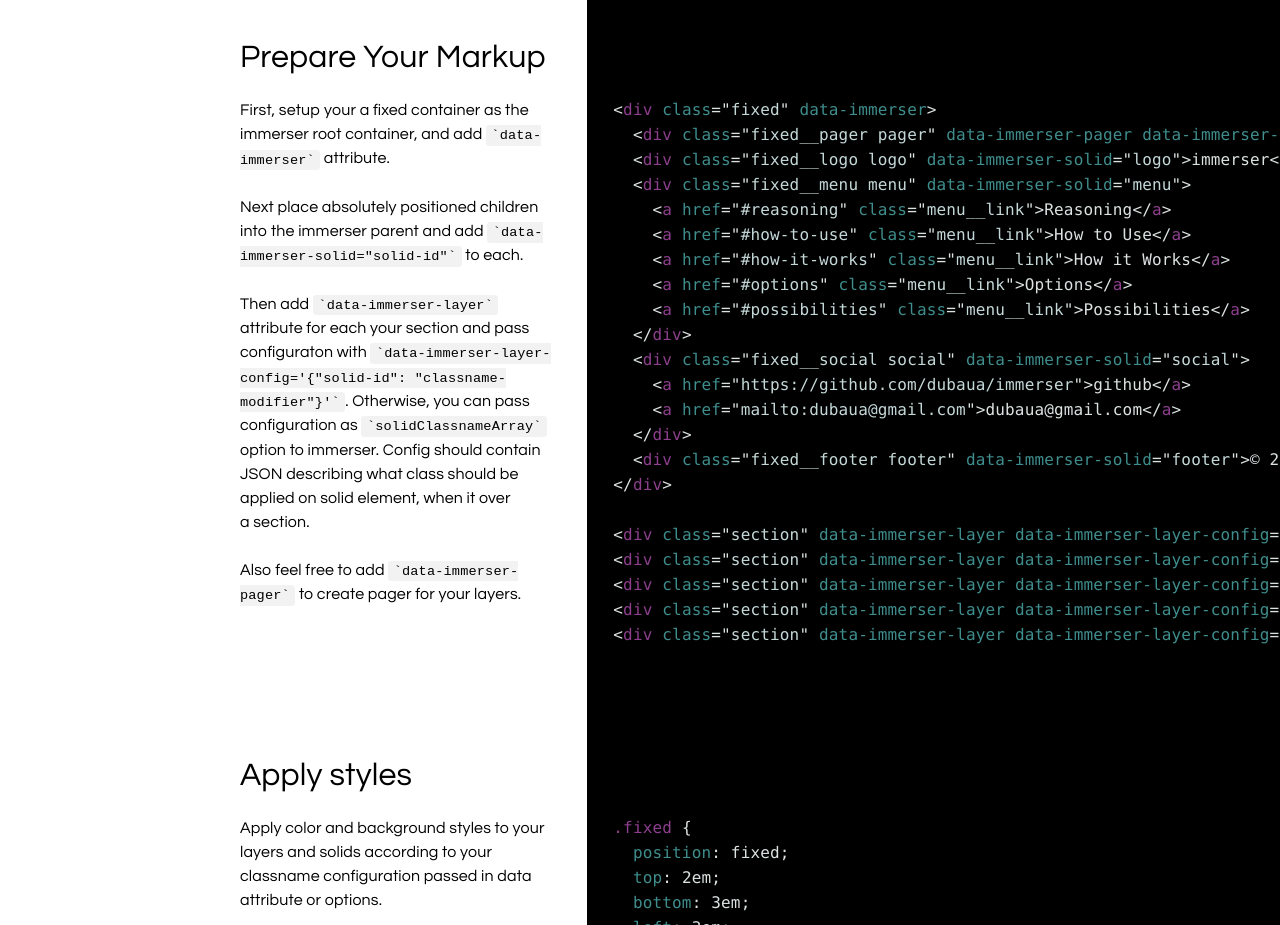
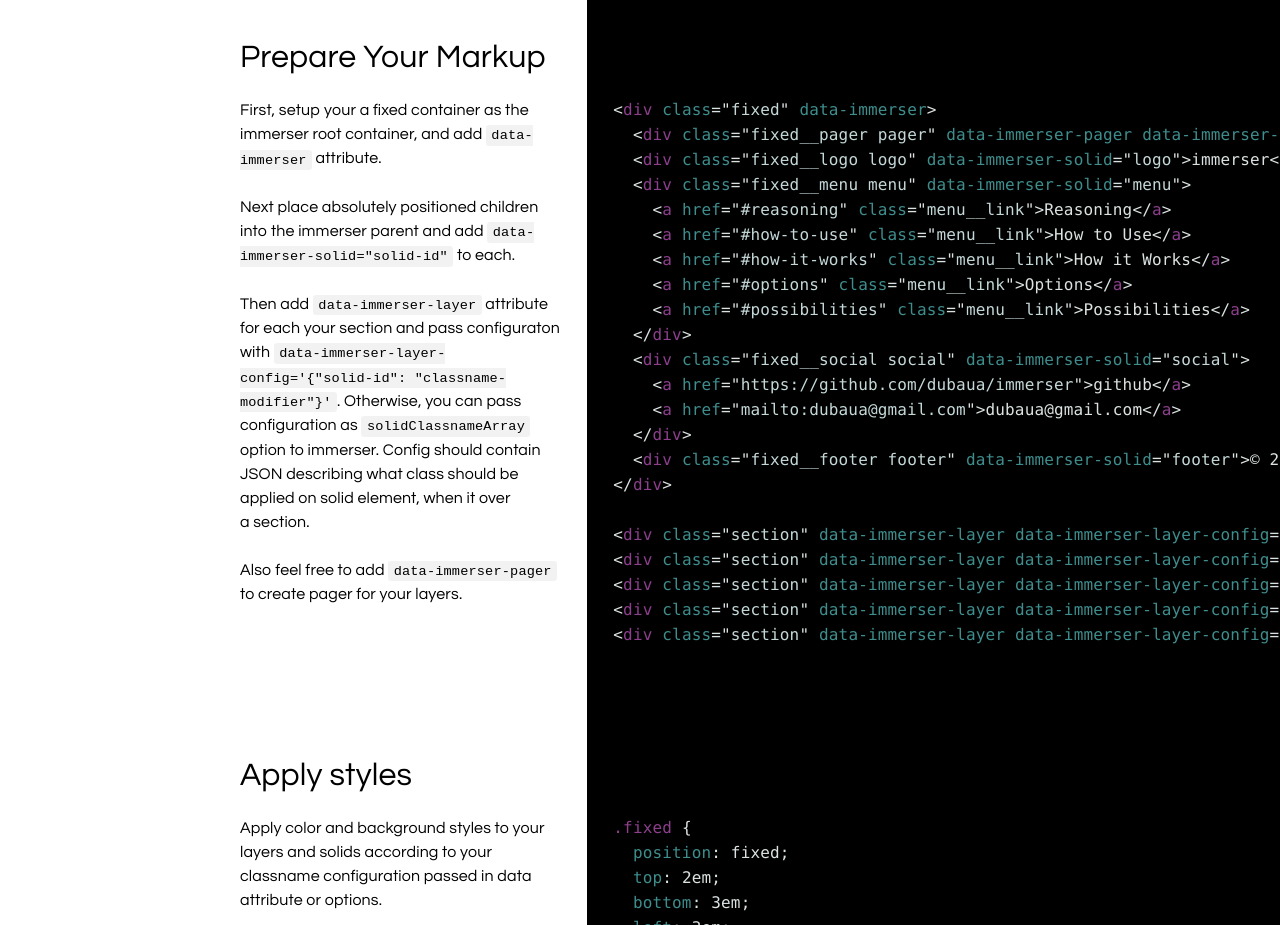
Before and after one commit to dubaua/immerser, a website built with Parcel: page example/index.html in a window 1280 px wide. Shown: the part 1120-2045 px from the top of the page. Built offline with nearby package versions, Linux system fonts and the light colour scheme.

Commit message:
clean up backticks

```diff
--- a/example/content/how-to-use.html
+++ b/example/content/how-to-use.html
@@ -1,22 +1,22 @@
 <div class="grid">
   <div class="beta typography background">
-    <div class=" pt plpr">
+    <div class="pt plpr">
       <h1>Prepare Your Markup</h1>
       <p>
         First, setup your a&nbsp;fixed container as&nbsp;the immerser root container, and add
-        <code>`data-immerser`</code> attribute.
+        <code>data-immerser</code> attribute.
       </p>
       <p>
         Next place absolutely positioned children into the immerser parent and add
-        <code>`data-immerser-solid="solid-id"`</code> to&nbsp;each.
+        <code>data-immerser-solid="solid-id"</code> to&nbsp;each.
       </p>
       <p>
-        Then add <code>`data-immerser-layer`</code> attribute for each your section and pass configuraton with
-        <code>`data-immerser-layer-config='{"solid-id": "classname-modifier"}'`</code>. Otherwise, you can pass
-        configuration as <code>`solidClassnameArray`</code> option to&nbsp;immerser. Config should contain JSON
-        describing what class should be applied on&nbsp;solid element, when it&nbsp;over a&nbsp;section.
+        Then add <code>data-immerser-layer</code> attribute for each your section and pass configuraton with
+        <code>data-immerser-layer-config='{"solid-id": "classname-modifier"}'</code>. Otherwise, you can pass
+        configuration as <code>solidClassnameArray</code> option to&nbsp;immerser. Config should contain JSON describing
+        what class should be applied on&nbsp;solid element, when it&nbsp;over a&nbsp;section.
       </p>
-      <p>Also feel free to&nbsp;add <code>`data-immerser-pager`</code> to&nbsp;create pager for your layers.</p>
+      <p>Also feel free to&nbsp;add <code>data-immerser-pager</code> to&nbsp;create pager for your layers.</p>
     </div>
   </div>
   <div class="gamma background--contrast scroller-x">
@@ -49,7 +49,7 @@
 </div>
 <div class="grid">
   <div class="beta typography background">
-    <div class=" pt--l plpr pb">
+    <div class="pt--l plpr pb">
       <h1>Initialize Immerser</h1>
       <p>Include immerser in&nbsp;your code and create immerser instance with options.</p>
     </div>
```
